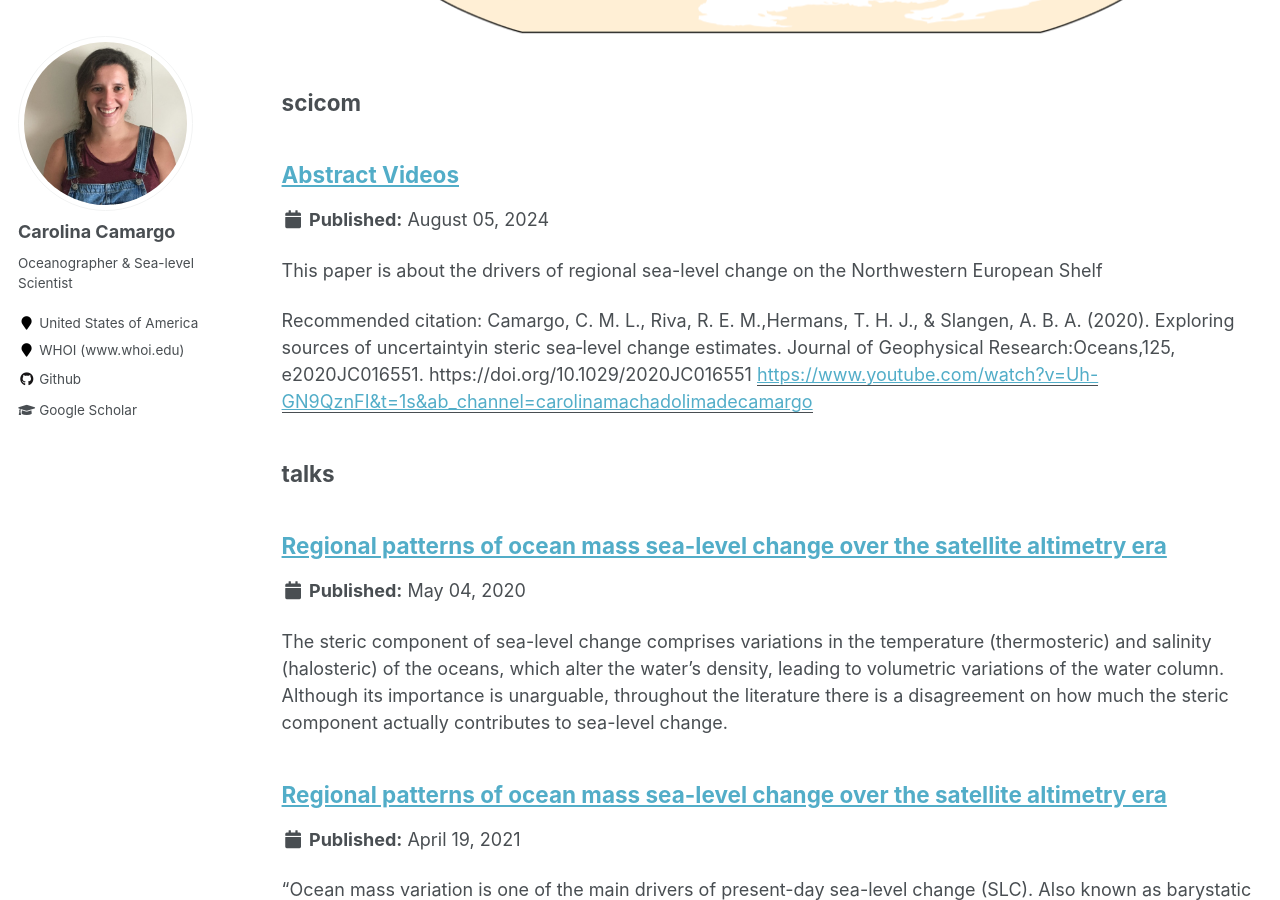
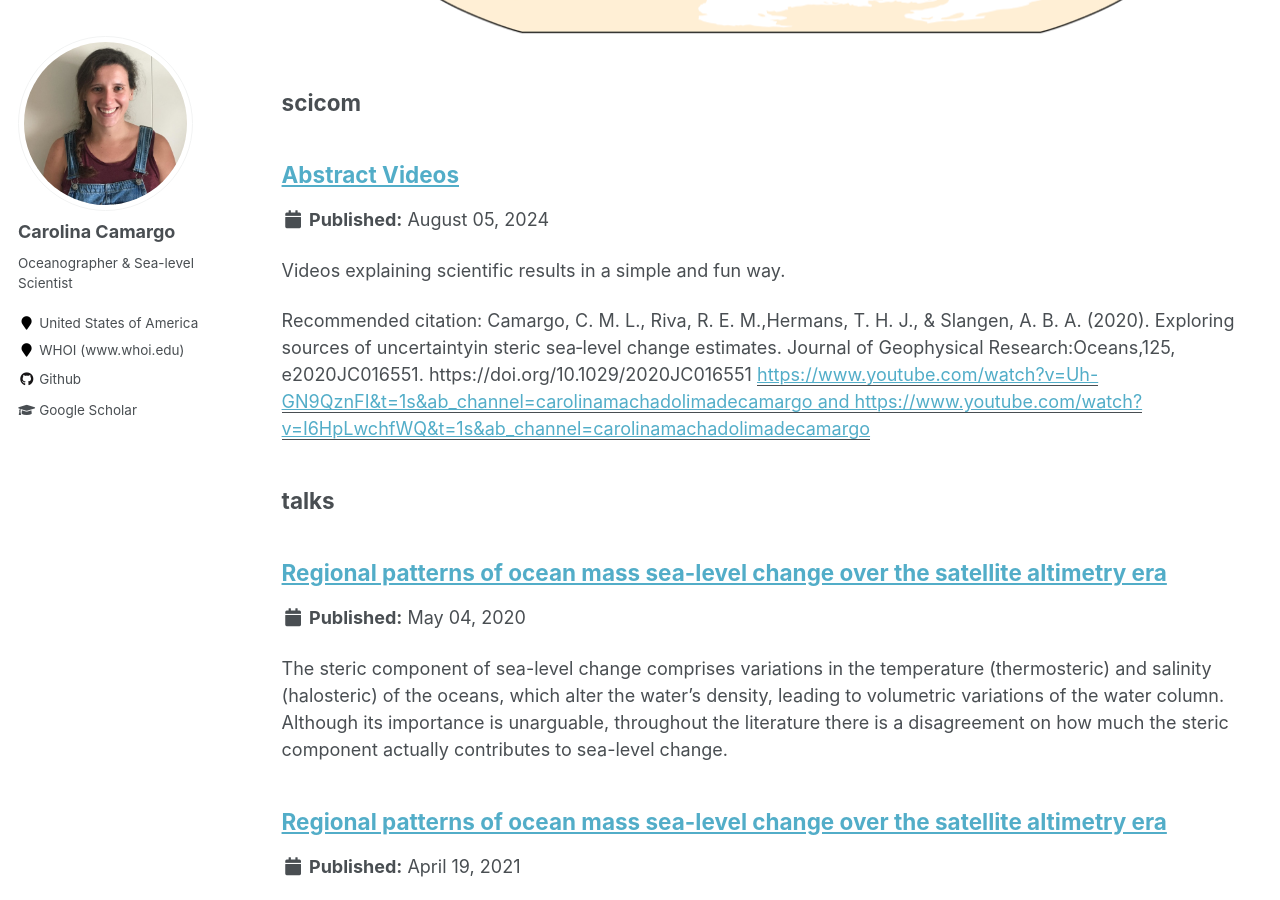
Before and after one commit to carocamargo/carocamargo.github.io, a Jekyll site: the page built from _pages/sitemap.md, in a window 1280 px wide and 900 px high, scrolled down 7196 px. Built offline with Jekyll 4.4.1, drawn with Linux system fonts in a browser that asks for light colours.

Commit message:
test double link

```diff
--- a/_scicom/video-steric.md
+++ b/_scicom/video-steric.md
@@ -2,8 +2,8 @@
 title: "Abstract Videos"
 collection: scicom
 permalink: /scicom/video-steric
-excerpt: 'This paper is about the drivers of regional sea-level change on the Northwestern European Shelf'
-paperurl: 'https://www.youtube.com/watch?v=Uh-GN9QznFI&t=1s&ab_channel=carolinamachadolimadecamargo'
+excerpt: 'Videos explaining scientific results in a simple and fun way.'
+paperurl: 'https://www.youtube.com/watch?v=Uh-GN9QznFI&t=1s&ab_channel=carolinamachadolimadecamargo and https://www.youtube.com/watch?v=I6HpLwchfWQ&t=1s&ab_channel=carolinamachadolimadecamargo'
 citation: 'Camargo, C. M. L., Riva, R. E. M.,Hermans, T. H. J., & Slangen, A. B. A. (2020). Exploring sources of uncertaintyin steric sea‐level change estimates. Journal of Geophysical Research:Oceans,125, e2020JC016551. https://doi.org/10.1029/2020JC016551'
 ---
 Video abstract for the paper
```
